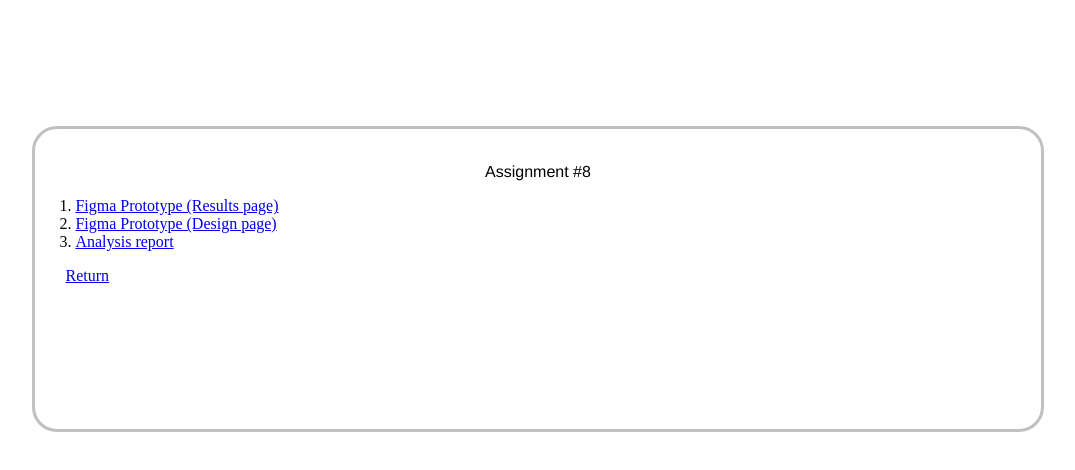
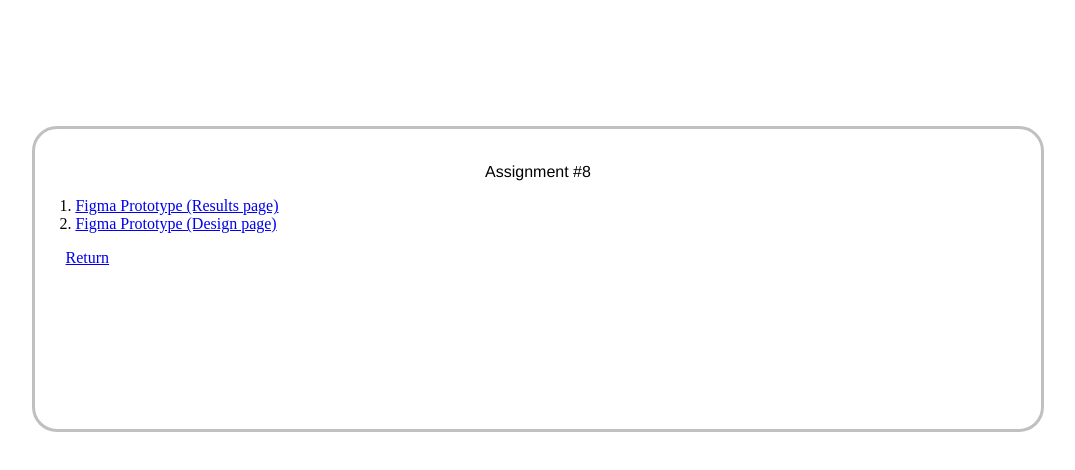
Before and after one commit to kkksxy/kkksxy.github.io, a plain HTML site: page assignment08/index08.html in a window 1280 px wide. Shown: the whole page, without its empty margins (102-1177 px from the left). Drawn offline with Linux system fonts and the light colour scheme.

Commit message:
Update index08.html

```diff
--- a/assignment08/index08.html
+++ b/assignment08/index08.html
@@ -18,7 +18,7 @@
       <ol>
         <li><a href='https://www.figma.com/proto/CWDia3qIhRUHHXIRrc0DQK/low-fidelity-prototype?node-id=0%3A3&scaling=min-zoom' target='_blank'>Figma Prototype (Results page) </a></li>
         <li><a href='https://www.figma.com/file/CWDia3qIhRUHHXIRrc0DQK/low-fidelity-prototype?node-id=0%3A1' target='_blank'>Figma Prototype (Design page) </a></li>
-        <li><a href='Analysis report.pdf' target='_blank'>Analysis report</a></li>
+
     </ol>
     <a href='../index.html' style='margin-left:3%;'>Return</a>
   </div>
```
